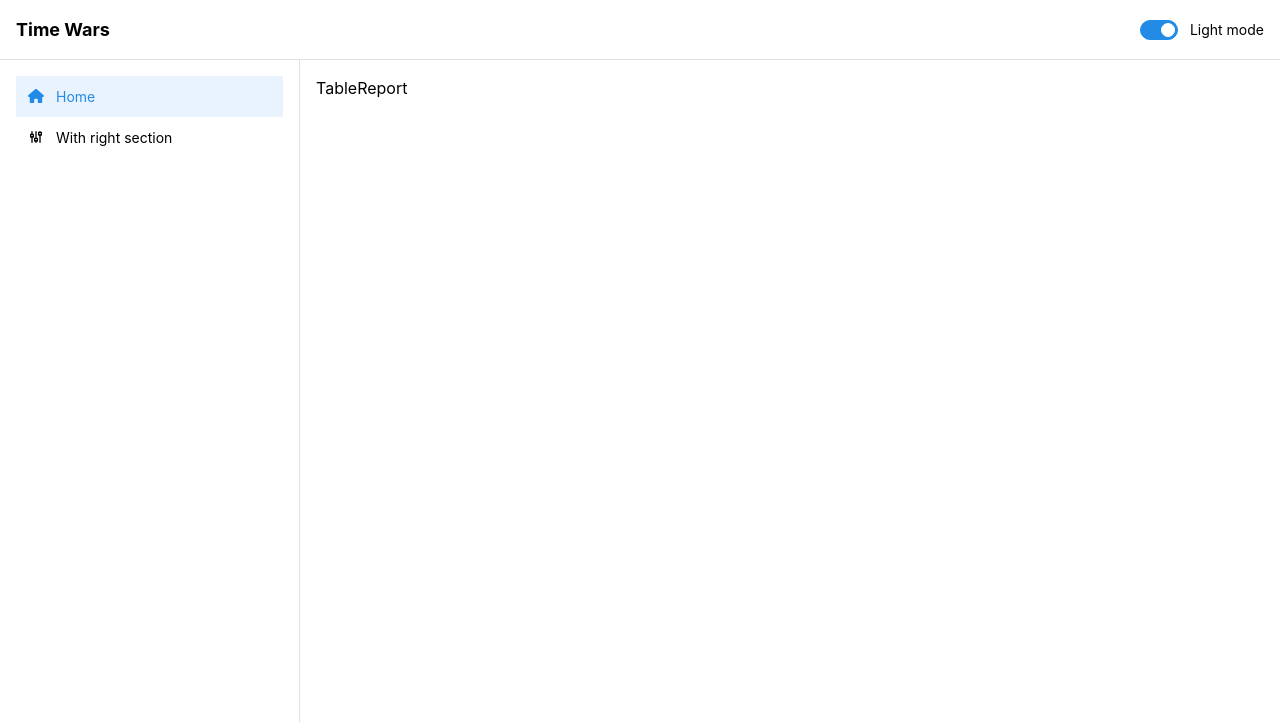
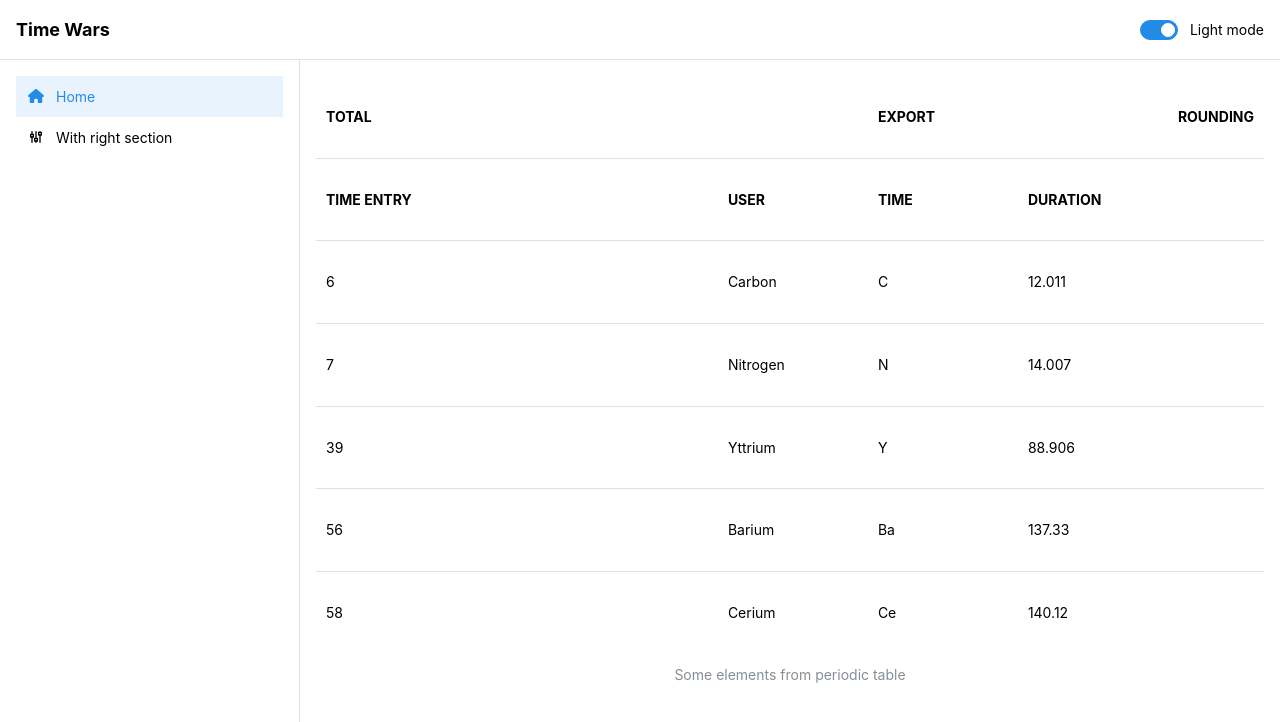
Before and after one commit to gvillegasc-ravn/time-wars-frontend, a React (Create React App) app: page / in a window 1280 px wide. Shown: the top 722 px of the page. Built offline with nearby package versions, Linux system fonts and the light colour scheme.

Commit message:
SHORE: add table

```diff
--- a/src/components/TableReport/TableReport.tsx
+++ b/src/components/TableReport/TableReport.tsx
@@ -1,7 +1,64 @@
-import React from 'react'
+import React from 'react';
+import styles from './tablastyle.module.css'
+import { Table } from '@mantine/core';
 
-export const TableReport = () => {
+
+// Define la interfaz para los datos
+interface TableRow {
+  time_entry: string;
+  time: string;
+  duration: string;
+}
+
+// Define las props del componente
+interface TableReportProps {
+  data: TableRow[];
+}
+
+const elements = [
+  { position: 6, mass: 12.011, symbol: 'C', name: 'Carbon' },
+  { position: 7, mass: 14.007, symbol: 'N', name: 'Nitrogen' },
+  { position: 39, mass: 88.906, symbol: 'Y', name: 'Yttrium' },
+  { position: 56, mass: 137.33, symbol: 'Ba', name: 'Barium' },
+  { position: 58, mass: 140.12, symbol: 'Ce', name: 'Cerium' },
+];
+
+export const TableReport: React.FC<TableReportProps> = ({ data }) => {
+  const totalDuration = data.reduce((acc, row) => acc + parseFloat(row.duration || "0"), 0);
+
+  const head = (
+    <Table.Tr>
+      <Table.Th>TOTAL</Table.Th>
+      <Table.Th></Table.Th>
+      <Table.Th>EXPORT</Table.Th>
+      <Table.Th></Table.Th>
+      <Table.Th className={styles.rounding}>ROUNDING</Table.Th>
+    </Table.Tr>
+  );
+  const rows = elements.map((element) => (
+    <Table.Tr key={element.name}>
+      <Table.Td>{element.position}</Table.Td>
+      <Table.Td>{element.name}</Table.Td>
+      <Table.Td>{element.symbol}</Table.Td>
+      <Table.Td>{element.mass}</Table.Td>
+    </Table.Tr>
+  ));
+
+  const ths = (
+    <Table.Tr>
+      <Table.Th>TIME ENTRY</Table.Th>
+      <Table.Th className={styles.user_time_duration}>USER</Table.Th>
+      <Table.Th className={styles.user_time_duration}>TIME</Table.Th>
+      <Table.Th className={styles.user_time_duration}>DURATION</Table.Th>
+    </Table.Tr>
+  );
   return (
-    <div>TableReport</div>
-  )
-}
+    <Table captionSide="bottom" verticalSpacing='30px'>
+      <Table.Caption>Some elements from periodic table</Table.Caption>
+      <Table.Thead >{head}</Table.Thead>
+      <Table.Thead >{ths}</Table.Thead>
+      <Table.Tbody >{rows}</Table.Tbody>
+      {/* <Table.Tfoot>{ths}</Table.Tfoot> */}
+    </Table>
+  );
+};
--- /dev/null
+++ b/src/components/TableReport/tablastyle.module.css
@@ -0,0 +1,68 @@
+/* Contenedor de la tabla */
+.tableContainer {
+  padding: 20px;
+  background-color: #f9f9f9;
+  border-radius: 8px;
+  box-shadow: 0px 4px 10px rgba(0, 0, 0, 0.1);
+}
+
+/* Total de horas (encabezado superior) */
+.totalHours {
+  margin-bottom: 10px;
+  font-size: 1.2rem;
+  color: #333;
+  text-align: right;
+}
+
+/* Estilos generales para la tabla */
+.customTable {
+  width: 100%;
+  border-collapse: collapse;
+  text-align: left;
+  font-size: 14px;
+}
+
+.customTable th {
+  background-color: #f2f2f2;
+  color: #333;
+  font-weight: bold;
+  text-transform: uppercase;
+  padding: 8px;
+  border-bottom: 2px solid #ddd;
+}
+
+.customTable td {
+  padding: 8px;
+  border-bottom: 1px solid #ddd;
+  color: #333;
+}
+
+/* Alternancia de colores para las filas */
+.customTable tr:nth-child(even) {
+  background-color: #333;
+}
+
+/* Hover en las filas */
+.customTable tr:hover {
+  background-color: #f1f1f1;
+}
+
+/* Estilo del tiempo total en la cabecera */
+.totalCell {
+  font-weight: bold;
+  font-size: 1.1rem;
+  text-align: right;
+}
+
+.user_time_duration {
+  width: 150px;
+}
+
+.rounding {
+  width: 10px;
+  text-align: center;
+}
+
+.rows{
+  margin: 5000px;
+}
--- a/src/pages/Home/Home.tsx
+++ b/src/pages/Home/Home.tsx
@@ -2,6 +2,13 @@ import React from "react";
 import { Layout } from "../../components/Layout";
 import { TableReport } from "../../components/TableReport";
 
+
+const data = [
+  { time_entry: 'Start', time: '08:00', duration: '2' },
+  { time_entry: 'Break', time: '10:00', duration: '0.5' },
+  { time_entry: 'Work', time: '10:30', duration: '3.5' },
+];
+
 export const Home = () => {
-  return <TableReport />;
+  return <TableReport data={data} />;
 };
```
